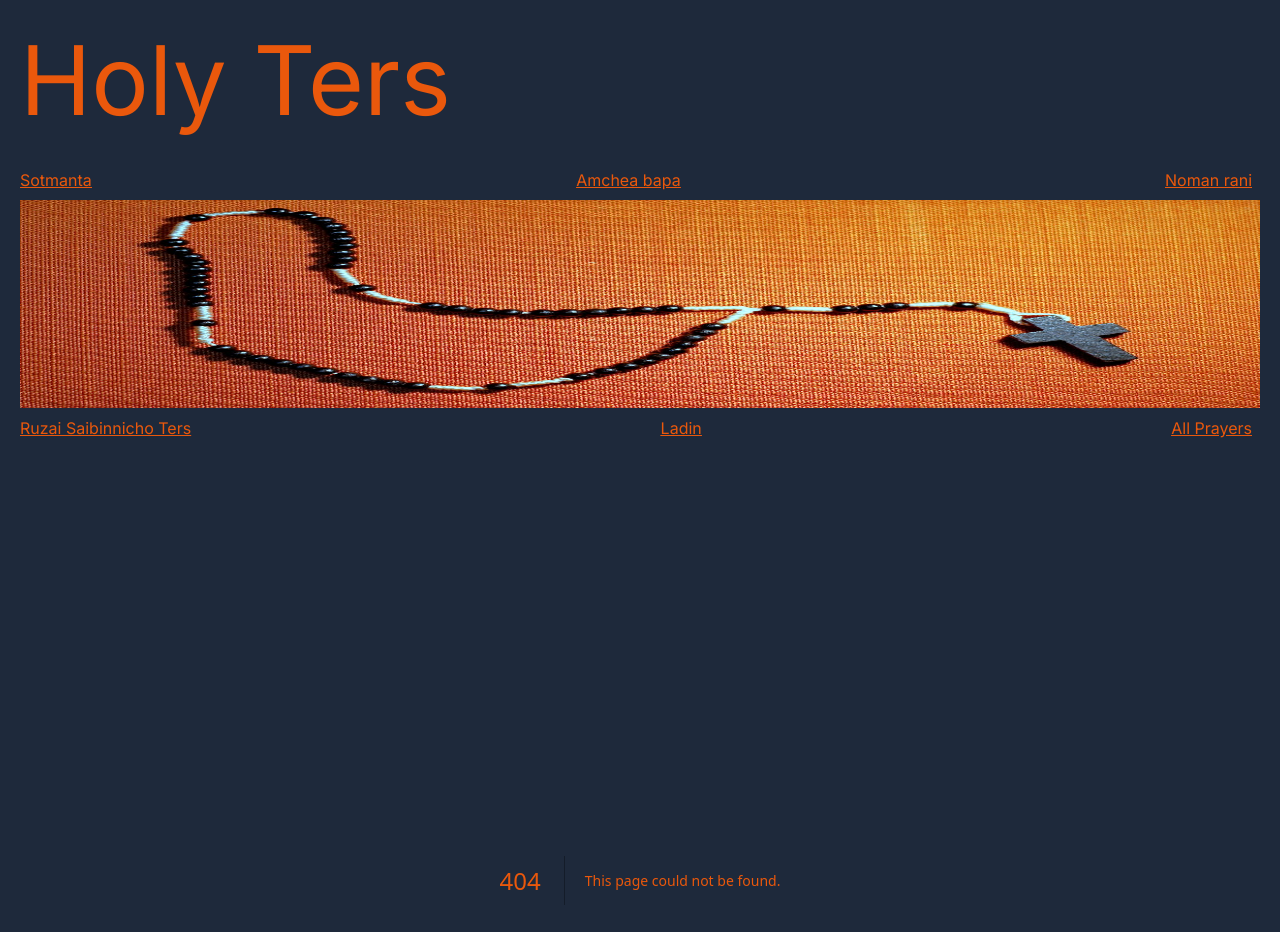
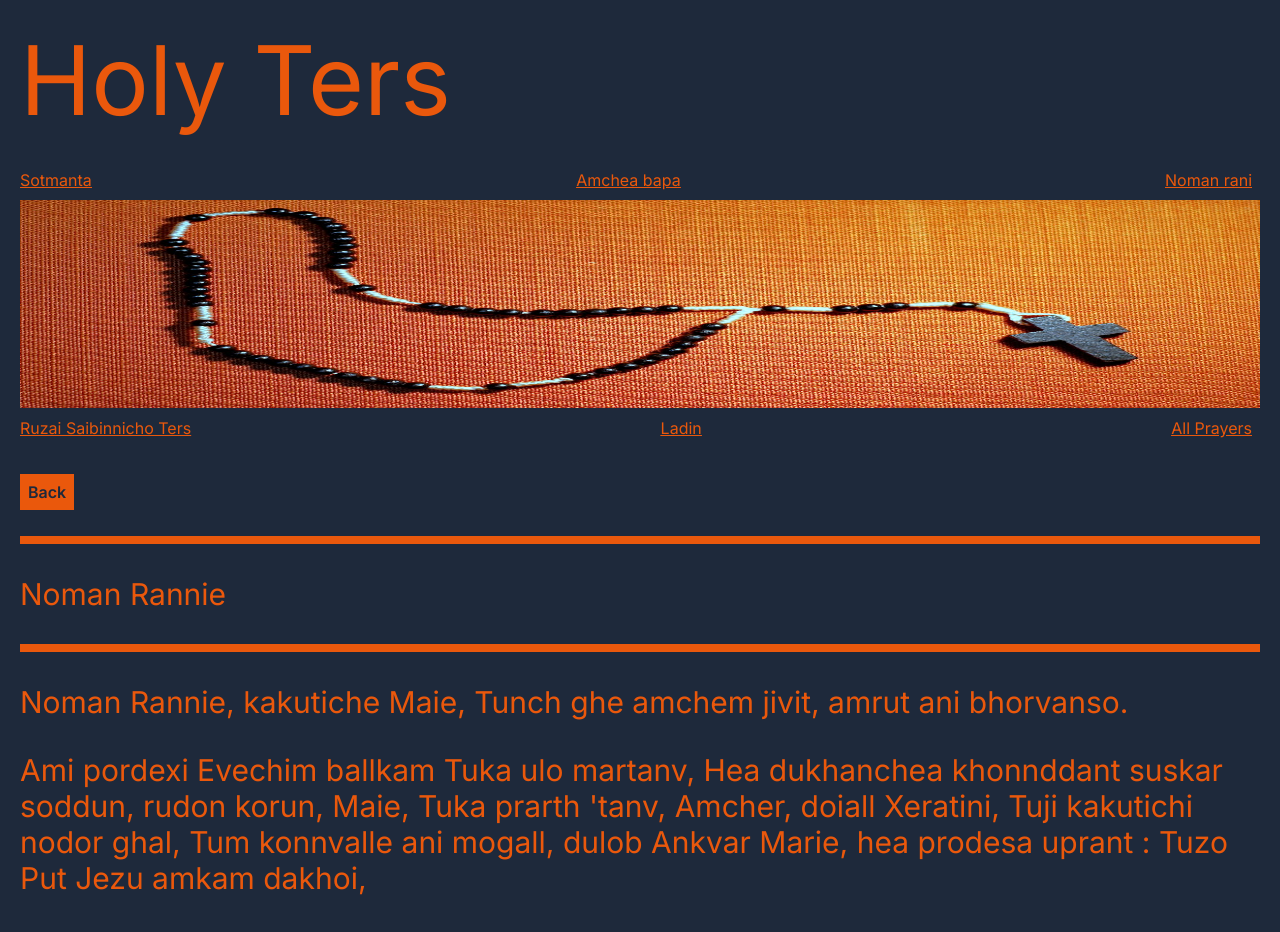
Before and after one commit to Joshuajrodrigues/ters, a Next.js app: page /prayers/nomanrannie in a window 1280 px wide. Before the commit this address had no page. Shown: the top 932 px of the page. Built offline with nearby package versions, Linux system fonts and the light colour scheme.

Commit message:
build fixes

```diff
--- a/app/prayers/ladin/page.tsx
+++ b/app/prayers/ladin/page.tsx
@@ -4,8 +4,8 @@ import PrayersLayout from "@/app/components/prayersLayout";
 const page = () => {
   return (
     <PrayersLayout title={`Saibinnichi Ladin - Litany of Loretto`}>
-      {ladin.split("\n").map((line) => (
-        <Paragraph>{line}</Paragraph>
+      {ladin.split("\n").map((line,index) => (
+        <Paragraph key={index}>{line}</Paragraph>
       ))}
       <Paragraph>Amen.</Paragraph>
     </PrayersLayout>
--- a/app/prayers/nomanrani/page.tsx
+++ b/app/prayers/nomanrannie/page.tsx
@@ -10,7 +10,7 @@ const page = () => {
       </Paragraph>
       <Paragraph>
         Ami pordexi Evechim ballkam Tuka ulo martanv, Hea dukhanchea khonnddant
-        suskar soddun, rudon korun, Maie, Tuka prarth'tanv, Amcher, doiall
+        suskar soddun, rudon korun, Maie, Tuka prarth &apos;tanv, Amcher, doiall
         Xeratini, Tuji kakutichi nodor ghal, Tum konnvalle ani mogall, dulob
         Ankvar Marie, hea prodesa uprant : Tuzo Put Jezu amkam dakhoi,
       </Paragraph>
```
